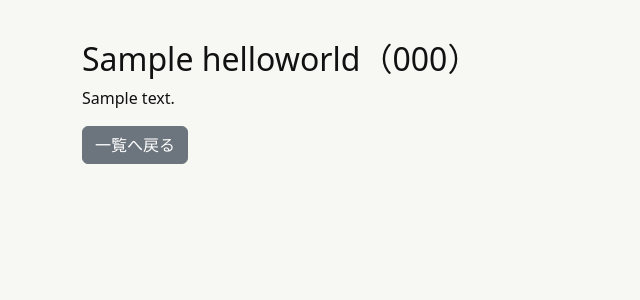
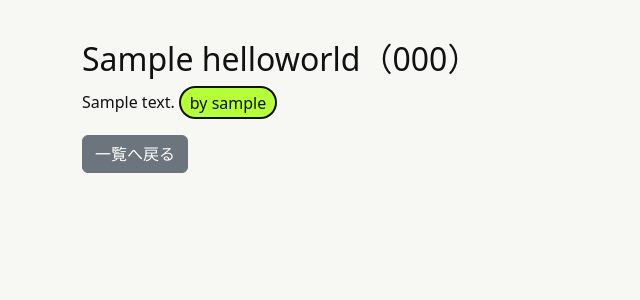
Before and after one commit to soso-0719/dopa-wiki, a Django app: page /helloworld/1/ in a window 1280 px wide. Shown: the part 72-372 px from the top of the page, without its empty margins (0-640 px from the left). Run offline with Django 5.2, Linux system fonts and the light colour scheme; tables that the repository leaves empty hold one stand-in row (values such as "Sample post"); some libraries are stand-ins or nearby versions.

Commit message:
同じ単語の語釈は同じページに出力するように変更した

```diff
--- a/helloworld/static/snippets/css/style.css
+++ b/helloworld/static/snippets/css/style.css
@@ -240,3 +240,12 @@ main {
 .suggestion-empty {
     color: #555555;
 }
+
+.description label{
+    color: #111111;
+    background-color: #b6ff3b;
+    border: 2px solid #111111;
+    border-radius: 999px;
+    padding: 0.15rem 0.55rem;
+    white-space: nowrap;
+}
--- a/helloworld/templates/snippets/snippet_detail.html
+++ b/helloworld/templates/snippets/snippet_detail.html
@@ -1,12 +1,17 @@
 {% extends 'base.html' %}
 {% block main %}
 <h2>{{ snippet.title }}（{{ snippet.code }}）</h2>
-<p>{{ snippet.description }}</p>
+{% for snip in snippets %}
+{% if snip.title == snippet.title and snip.code == snippet.code %}
+<div class="description">{{ snip.description }} <label>by {{snip.created_by}}</label>
+</div>
 <div class="snippet-date">
-    {% if user.is_authenticated and snippet.created_by_id == user.id %}
-    <a href="{% url 'snippet_edit' snippet.id %}">編集</a>
+    {% if user.is_authenticated and snip.created_by_id == user.id %}
+    <a href="{% url 'snippet_edit' snip.id %}">編集</a>
     {% endif %}
 </div>
+{% endif %}
+{% endfor %}
 <p></p>
 <a class="btn btn-secondary" href="/">一覧へ戻る</a>
 {% endblock %}
--- a/helloworld/views.py
+++ b/helloworld/views.py
@@ -47,12 +47,19 @@ def snippet_edit(request, snippet_id):
 
 
 def snippet_detail(request, snippet_id):
+    snippets = Helloworld.objects.all()
+    snippet = get_object_or_404(Helloworld, pk=snippet_id)
+
     ##指定されたIDの単語探して
     Helloworld.objects.filter(pk=snippet_id).update(
         click_count = F('click_count') + 1,
     )
-    snippet = get_object_or_404(Helloworld, pk=snippet_id)
-    return render(request, 'snippets/snippet_detail.html', {'snippet': snippet})
+
+    context = {
+        'snippets': snippets,
+        'snippet': snippet
+    }
+    return render(request, 'snippets/snippet_detail.html', context)
 
 def search_suggest(request):
    query = request.GET.get('q',"").strip()
```
